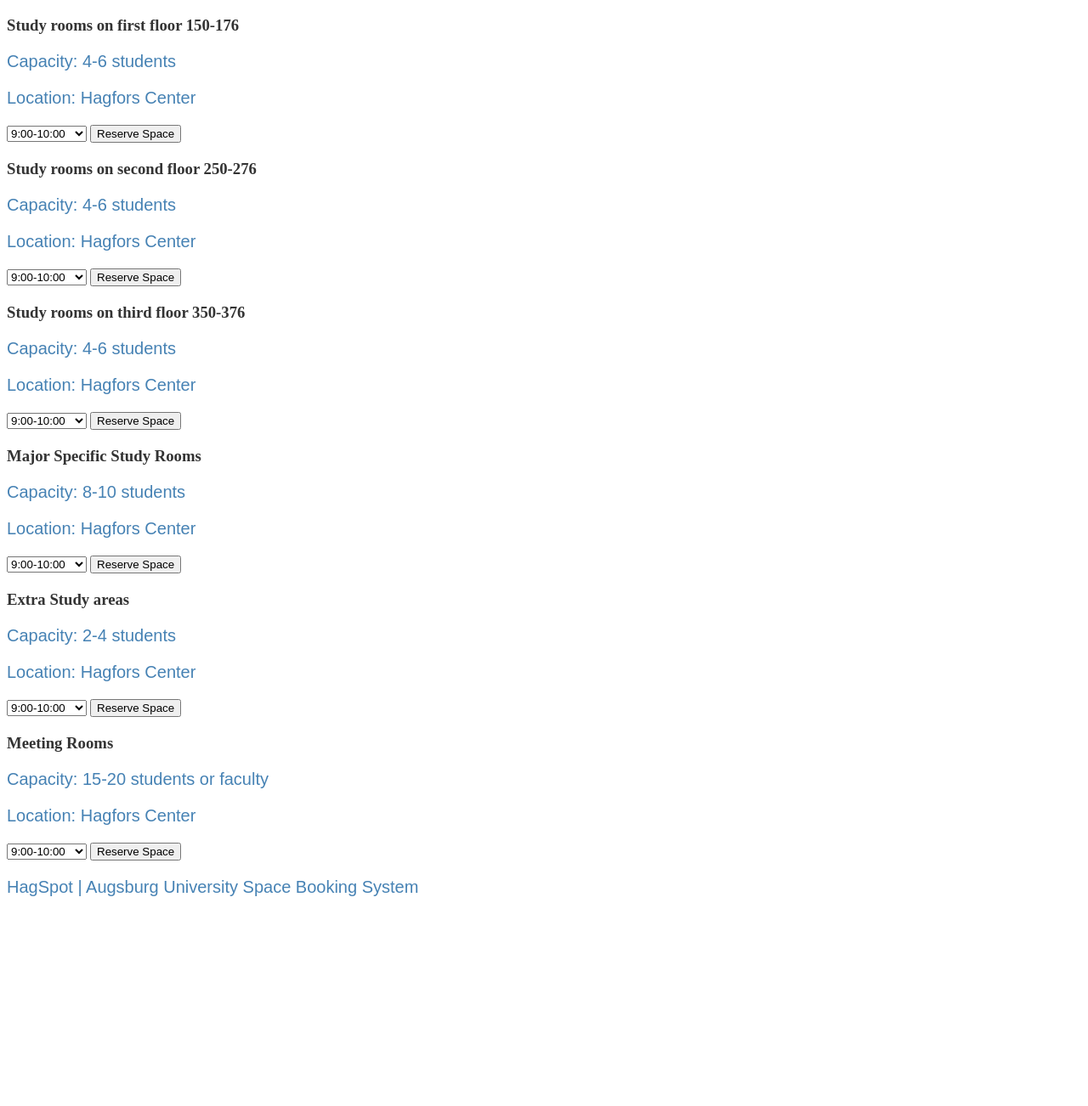
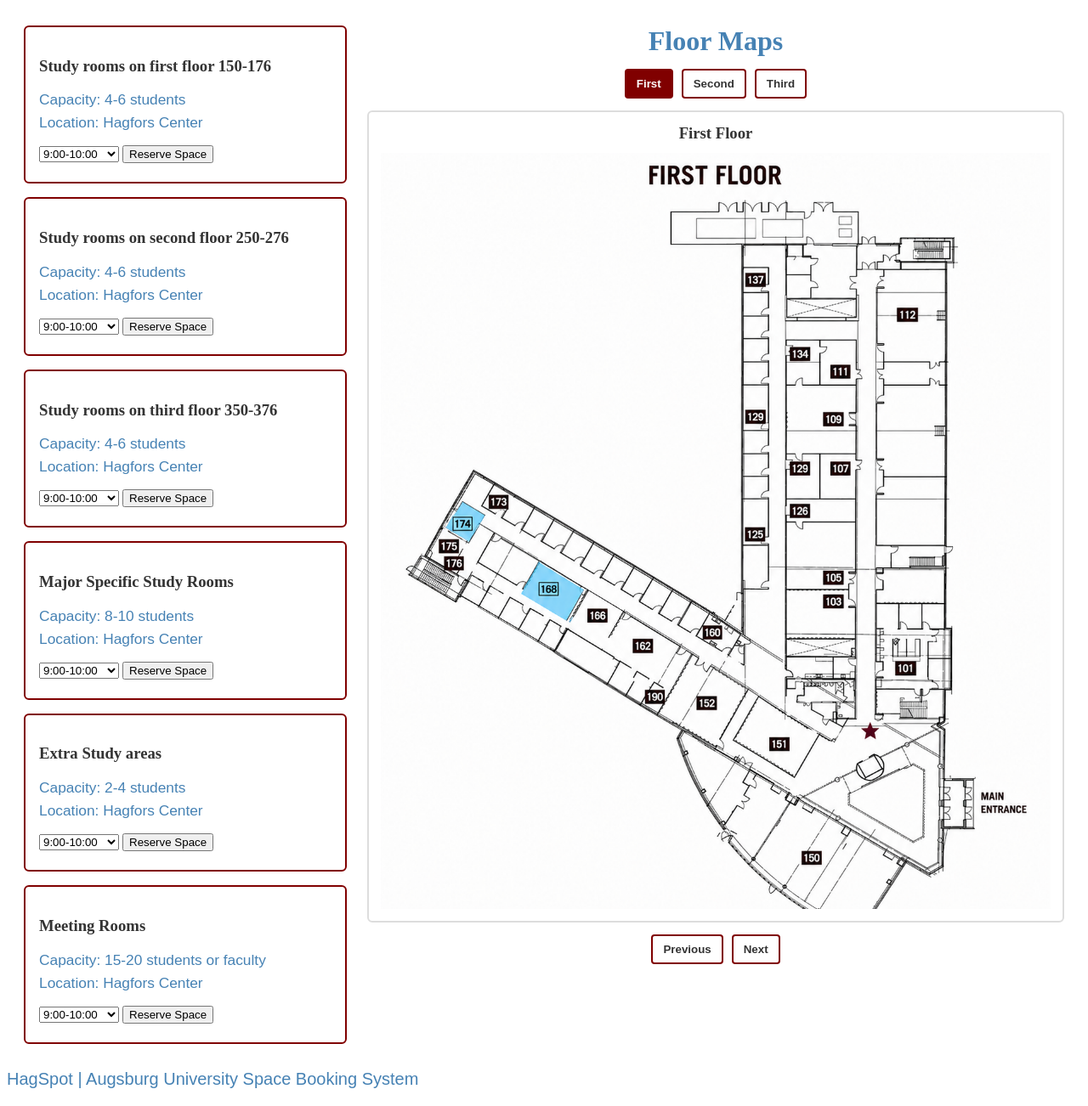
Before and after one commit to abdikarim19/hagspot, a PHP site: page /viewSpaces.html in a window 1280 px wide. Shown: the part 164-1466 px from the top of the page at 85% size. Before the commit the page ends 1219 px from the top, so only its background shows below. Run offline with PHP 8.4, Linux system fonts and the light colour scheme.

Commit message:
editing frontend, adding interactive floor map carousel

```diff
--- a/hagspotstyle.css
+++ b/hagspotstyle.css
@@ -209,3 +209,249 @@ color:black;
   from {opacity: .4}
   to {opacity: 1}
 }
+
+/*
+View Spaces layout and interactive floor maps.
+The left column keeps the original room list, while the right column holds the map carousel.
+*/
+.view-spaces-page {
+	display: grid;
+	grid-template-columns: minmax(280px, 380px) minmax(0, 1fr);
+	gap: 24px;
+	align-items: start;
+	max-width: 1400px;
+	margin: 30px auto;
+	padding: 0 20px;
+}
+
+.spaces-list {
+	display: grid;
+	gap: 16px;
+}
+
+.view-spaces-page .space-card {
+	border: 2px solid rgb(128,0,0);
+	border-radius: 6px;
+	padding: 16px;
+	background: white;
+}
+
+.view-spaces-page .space-card p {
+	margin: 6px 0;
+	font-size: 13pt;
+}
+
+.view-spaces-page .space-card button,
+.view-spaces-page .space-card select {
+	margin-top: 10px;
+}
+
+.floor-maps {
+	display: grid;
+	gap: 14px;
+}
+
+.floor-maps h2 {
+	margin: 0;
+	text-align: center;
+	color: steelblue;
+}
+
+.floor-map {
+	border: 2px solid #dddddd;
+	border-radius: 6px;
+	padding: 14px;
+	background: white;
+}
+
+/* Only one floor map should be visible at a time, so the carousel hides the inactive slides. */
+.map-carousel {
+	position: relative;
+}
+
+.map-slide {
+	display: none;
+}
+
+.map-slide.active {
+	display: block;
+	font-weight: normal;
+	text-decoration: none;
+}
+
+.map-carousel-controls,
+.map-carousel-arrows {
+	display: flex;
+	justify-content: center;
+	gap: 10px;
+}
+
+/* The carousel buttons match the HagSpot maroon color so they feel like part of the site. */
+.map-carousel-controls button,
+.map-carousel-arrows button {
+	border: 2px solid rgb(128,0,0);
+	border-radius: 4px;
+	background: white;
+	color: #333333;
+	padding: 8px 12px;
+	cursor: pointer;
+	font-family: Arial, sans-serif;
+	font-weight: bold;
+}
+
+.map-carousel-controls button:hover,
+.map-carousel-controls button.active,
+.map-carousel-arrows button:hover {
+	background: rgb(128,0,0);
+	color: white;
+	text-decoration: none;
+}
+
+.floor-map h3 {
+	margin: 0 0 12px;
+	text-align: center;
+}
+
+.map-wrap {
+	position: relative;
+	width: 100%;
+}
+
+.floor-map-image {
+	display: block;
+	width: 100%;
+	height: auto;
+	margin: 0;
+}
+
+/*
+The room hotspots are transparent links layered on top of the map image.
+They are slightly larger than the room labels so they are easier to click.
+*/
+.room-hotspot {
+	position: absolute;
+	display: block;
+	width: 5%;
+	height: 4%;
+	transform: translate(-50%, -50%);
+	border: 2px solid transparent;
+	border-radius: 4px;
+	cursor: pointer;
+	background: rgba(70, 130, 180, 0);
+}
+
+/* Room 168 has a larger blue highlighted area, so its click target is wider too. */
+.room-hotspot-wide {
+	width: 9%;
+	height: 8%;
+}
+
+/* Hovering reveals the clickable area without permanently covering the floor map. */
+.room-hotspot:hover,
+.room-hotspot:focus {
+	border-color: rgb(128,0,0);
+	background: rgba(70, 130, 180, 0.18);
+	outline: none;
+}
+
+/* The tooltip pulls the room number from data-room, which keeps the HTML easy to update. */
+.room-hotspot::after {
+	content: "Room " attr(data-room);
+	position: absolute;
+	left: 50%;
+	bottom: 100%;
+	transform: translateX(-50%);
+	display: none;
+	white-space: nowrap;
+	padding: 5px 8px;
+	margin-bottom: 6px;
+	border-radius: 4px;
+	background: #333333;
+	color: white;
+	font-size: 13px;
+	font-family: Arial, sans-serif;
+}
+
+.room-hotspot:hover::after,
+.room-hotspot:focus::after {
+	display: block;
+}
+
+/* Percent positions keep the hotspots aligned even when the map image scales with the page. */
+.room-174 {
+	left: 12.7%;
+	top: 48.6%;
+}
+
+.room-168 {
+	left: 25.8%;
+	top: 58.1%;
+}
+
+.room-274 {
+	left: 56.9%;
+	top: 16.9%;
+}
+
+.room-227 {
+	left: 62.5%;
+	top: 62.4%;
+}
+
+.room-235 {
+	left: 86.8%;
+	top: 65.6%;
+}
+
+.room-324 {
+	left: 53.3%;
+	top: 60.3%;
+}
+
+.room-334 {
+	left: 86.6%;
+	top: 60.4%;
+}
+
+.room-377 {
+	left: 54.7%;
+	top: 16.9%;
+}
+
+/* On smaller screens, the room list and map carousel stack so neither side gets squeezed. */
+@media (max-width: 900px) {
+	.view-spaces-page {
+		grid-template-columns: 1fr;
+	}
+}
+
+/*
+Room image detail page.
+This is a lightweight in-site viewer for the room photos linked from the map hotspots.
+*/
+.room-detail-page {
+	max-width: 1100px;
+	margin: 30px auto;
+	padding: 0 20px;
+}
+
+.room-detail-image {
+	display: block;
+	width: 100%;
+	max-width: 1000px;
+	height: auto;
+	margin: 20px auto;
+	border: 2px solid #dddddd;
+	border-radius: 6px;
+}
+
+.room-detail-message,
+.room-detail-actions {
+	text-align: center;
+}
+
+.room-detail-actions a {
+	color: rgb(128,0,0);
+	font-family: Arial, sans-serif;
+	font-weight: bold;
+}
--- a/login.php
+++ b/login.php
@@ -148,8 +148,8 @@ $show = isset($_GET['form']) ? $_GET['form'] : 'login';
 
 <nav>
     <a href="index.html">Home</a>
-    <a href="#">View Spaces</a>
-    <a href="#">Bookings</a>
+    <a href="viewSpaces.html">View Spaces</a>
+    <a href="bookings.html">Bookings</a>
     <a href="about.html">About</a>
 </nav>
 
--- a/viewSpaces.html
+++ b/viewSpaces.html
@@ -29,7 +29,8 @@
     <a href="bookings.html">Bookings</a>
     <a href="about.html">About</a>
 </nav>
-<main>
+<main class="view-spaces-page">
+<section class="spaces-list">
     <!-- SPACE CARD 1 -->
     <div class="space-card">
         <h3>Study rooms on first floor 150-176</h3>
@@ -37,7 +38,7 @@
         <p>Location: Hagfors Center</p>
 
         <!-- dropdown menu for selecting time slot -->
-<select class = "time-select">
+        <select class="time-select">
             <option value="9:00-10:00">9:00-10:00</option>
             <option value="10:00-11:00">10:00-11:00</option>
             <option value="11:00-12:00">11:00-12:00</option>
@@ -47,7 +48,7 @@
         </select>
 
         <button onclick="bookSpace(this)"> Reserve Space</button>
-<p class = "confirmation-message"></p>
+        <p class="confirmation-message"></p>
     </div>
 
     <!-- SPACE CARD 2 -->
@@ -55,8 +56,9 @@
         <h3>Study rooms on second floor 250-276</h3>
         <p>Capacity: 4-6 students</p>
         <p>Location: Hagfors Center</p>
+
         <!-- dropdown menu for selecting time slot -->
-<select class = "time-select">
+        <select class="time-select">
             <option value="9:00-10:00">9:00-10:00</option>
             <option value="10:00-11:00">10:00-11:00</option>
             <option value="11:00-12:00">11:00-12:00</option>
@@ -66,7 +68,7 @@
         </select>
 
         <button onclick="bookSpace(this)"> Reserve Space</button>
-<p class = "confirmation-message"></p>
+        <p class="confirmation-message"></p>
     </div>
 
     <!-- SPACE CARD 3 -->
@@ -74,8 +76,9 @@
         <h3>Study rooms on third floor 350-376</h3>
         <p>Capacity: 4-6 students</p>
         <p>Location: Hagfors Center</p>
+
         <!-- dropdown menu for selecting time slot -->
-<select class = "time-select">
+        <select class="time-select">
             <option value="9:00-10:00">9:00-10:00</option>
             <option value="10:00-11:00">10:00-11:00</option>
             <option value="11:00-12:00">11:00-12:00</option>
@@ -85,17 +88,17 @@
         </select>
 
         <button onclick="bookSpace(this)"> Reserve Space</button>
-<p class = "confirmation-message"></p>
+        <p class="confirmation-message"></p>
     </div>
 
-<!--  SPACE CARD 4  -->
-
+    <!-- SPACE CARD 4 -->
     <div class="space-card">
         <h3> Major Specific Study Rooms </h3>
         <p>Capacity: 8-10 students</p>
         <p>Location: Hagfors Center</p>
+
         <!-- dropdown menu for selecting time slot -->
-<select class = "time-select">
+        <select class="time-select">
             <option value="9:00-10:00">9:00-10:00</option>
             <option value="10:00-11:00">10:00-11:00</option>
             <option value="11:00-12:00">11:00-12:00</option>
@@ -105,7 +108,7 @@
         </select>
 
         <button onclick="bookSpace(this)"> Reserve Space</button>
-<p class = "confirmation-message"></p>
+        <p class="confirmation-message"></p>
     </div>
 
     <!-- SPACE CARD 5 -->
@@ -113,8 +116,9 @@
         <h3> Extra Study areas </h3>
         <p>Capacity: 2-4 students</p>
         <p>Location: Hagfors Center</p>
+
         <!-- dropdown menu for selecting time slot -->
-<select class = "time-select">
+        <select class="time-select">
             <option value="9:00-10:00">9:00-10:00</option>
             <option value="10:00-11:00">10:00-11:00</option>
             <option value="11:00-12:00">11:00-12:00</option>
@@ -124,16 +128,17 @@
         </select>
 
         <button onclick="bookSpace(this)"> Reserve Space</button>
-<p class = "confirmation-message"></p>
+        <p class="confirmation-message"></p>
     </div>
-<!--  SPACE CARD 6  -->
 
+    <!-- SPACE CARD 6 -->
     <div class="space-card">
         <h3>Meeting Rooms </h3>
         <p>Capacity: 15-20 students or faculty</p>
         <p>Location: Hagfors Center</p>
+
         <!-- dropdown menu for selecting time slot -->
-<select class = "time-select">
+        <select class="time-select">
             <option value="9:00-10:00">9:00-10:00</option>
             <option value="10:00-11:00">10:00-11:00</option>
             <option value="11:00-12:00">11:00-12:00</option>
@@ -143,10 +148,66 @@
         </select>
 
         <button onclick="bookSpace(this)"> Reserve Space</button>
-<p class = "confirmation-message"></p>
-</div>
+        <p class="confirmation-message"></p>
     </div>
 </section>
+
+<aside class="floor-maps" aria-label="Hagfors floor maps">
+    <h2>Floor Maps</h2>
+
+    <!-- These buttons let students switch floors without making the page taller with three full maps. -->
+    <div class="map-carousel-controls" aria-label="Choose a floor map">
+        <button type="button" class="map-floor-button active" data-map-slide="0">First</button>
+        <button type="button" class="map-floor-button" data-map-slide="1">Second</button>
+        <button type="button" class="map-floor-button" data-map-slide="2">Third</button>
+    </div>
+
+    <!--
+        Each carousel slide keeps the same structure:
+        one map image, then transparent room links positioned over the blue highlighted rooms.
+        The map itself stays as an image, which keeps the floor plan easy to replace later.
+    -->
+    <div class="map-carousel">
+    <section class="floor-map map-slide active">
+        <h3>First Floor</h3>
+        <div class="map-wrap">
+            <img class="floor-map-image" src="images/FirstFloorHagforsFinal.png" alt="First floor Hagfors Center map">
+            <!-- Room 174 uses the clearer second photo for now, so the URL passes 174-2. -->
+            <a class="room-hotspot room-174" href="room.html?room=174-2" data-room="174" aria-label="View room 174"></a>
+            <a class="room-hotspot room-168 room-hotspot-wide" href="room.html?room=168" data-room="168" aria-label="View room 168"></a>
+        </div>
+    </section>
+
+    <section class="floor-map map-slide">
+        <h3>Second Floor</h3>
+        <div class="map-wrap">
+            <img class="floor-map-image" src="images/SecondFloorHagforsFinal.png" alt="Second floor Hagfors Center map">
+            <a class="room-hotspot room-274" href="room.html?room=274" data-room="274" aria-label="View room 274"></a>
+            <!-- Room 227 currently routes to the general department study room image. -->
+            <a class="room-hotspot room-227" href="room.html?room=227" data-room="227" aria-label="View room 227"></a>
+            <!-- Room 235 is treated as a corner room until a room-specific photo is added. -->
+            <a class="room-hotspot room-235" href="room.html?room=235" data-room="235" aria-label="View room 235"></a>
+        </div>
+    </section>
+
+    <section class="floor-map map-slide">
+        <h3>Third Floor</h3>
+        <div class="map-wrap">
+            <img class="floor-map-image" src="images/ThirdFloorHagforsFinal.png" alt="Third floor Hagfors Center map">
+            <a class="room-hotspot room-324" href="room.html?room=324" data-room="324" aria-label="View room 324"></a>
+            <!-- Rooms 334 and 377 use the shared corner room photo for the current demo. -->
+            <a class="room-hotspot room-334" href="room.html?room=334" data-room="334" aria-label="View room 334"></a>
+            <a class="room-hotspot room-377" href="room.html?room=377" data-room="377" aria-label="View room 377"></a>
+        </div>
+    </section>
+    </div>
+
+    <!-- Previous/Next gives a simple carousel feel in addition to the direct floor buttons above. -->
+    <div class="map-carousel-arrows" aria-label="Map carousel controls">
+        <button type="button" onclick="changeMapSlide(-1)">Previous</button>
+        <button type="button" onclick="changeMapSlide(1)">Next</button>
+    </div>
+</aside>
 </main>
 <!-- footer for bottom of page-->
 <footer>
```
Also changed, not shown: hagspot.js (+52 -0 lines), room.html (added, +121 -0 lines), about.html (line endings or trailing spaces), bookings.html (line endings or trailing spaces), images/FirstFloorHagforsFinal.png (added), images/IMG_3765 (1).jpeg (deleted), images/SecondFloorHagforsFinal.png (added), images/ThirdFloorHagforsFinal.png (added), index.html (line endings or trailing spaces), 9 other files. Lines whose indentation alone changed are shown as unchanged.
